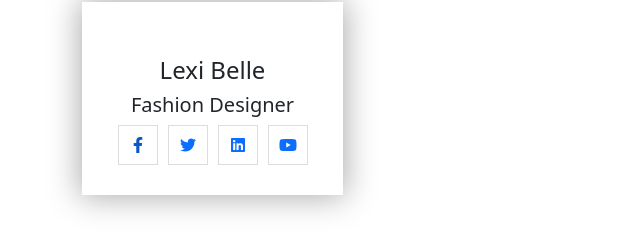
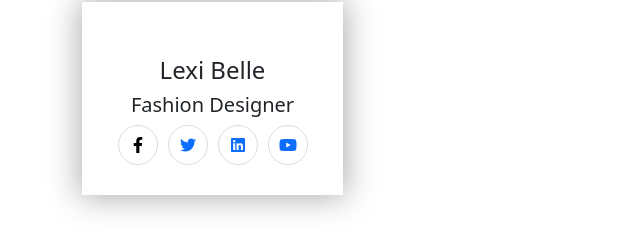
Before and after one commit to ashrafulanas/TeamMember-Card-Practice, a plain HTML site: page index.html in a window 1280 px wide. In both pictures the pointer is over the item 137 px from the left and 286 px from the top of the page. Shown: the part 142-382 px from the top of the page, 0-640 px from the left. Drawn offline with nearby package versions, Linux system fonts and the light colour scheme.

Commit message:
social Icon Radius update commit

```diff
--- a/css/style.css
+++ b/css/style.css
@@ -127,6 +127,16 @@ a:visited {
   justify-content: center;
   align-items: center;
   transition: all 0.3s ease-in-out;
+  border-radius: 50%;
+}
+.teammemberContent ul li .svg-inline--fa {
+  transition: all 0.3s ease-in-out;
+}
+.teammemberContent ul li:hover {
+  background-color: white;
+}
+.teammemberContent ul li:hover .svg-inline--fa {
+  color: black;
 }
 .teamimage img {
   width: 100%;
```
